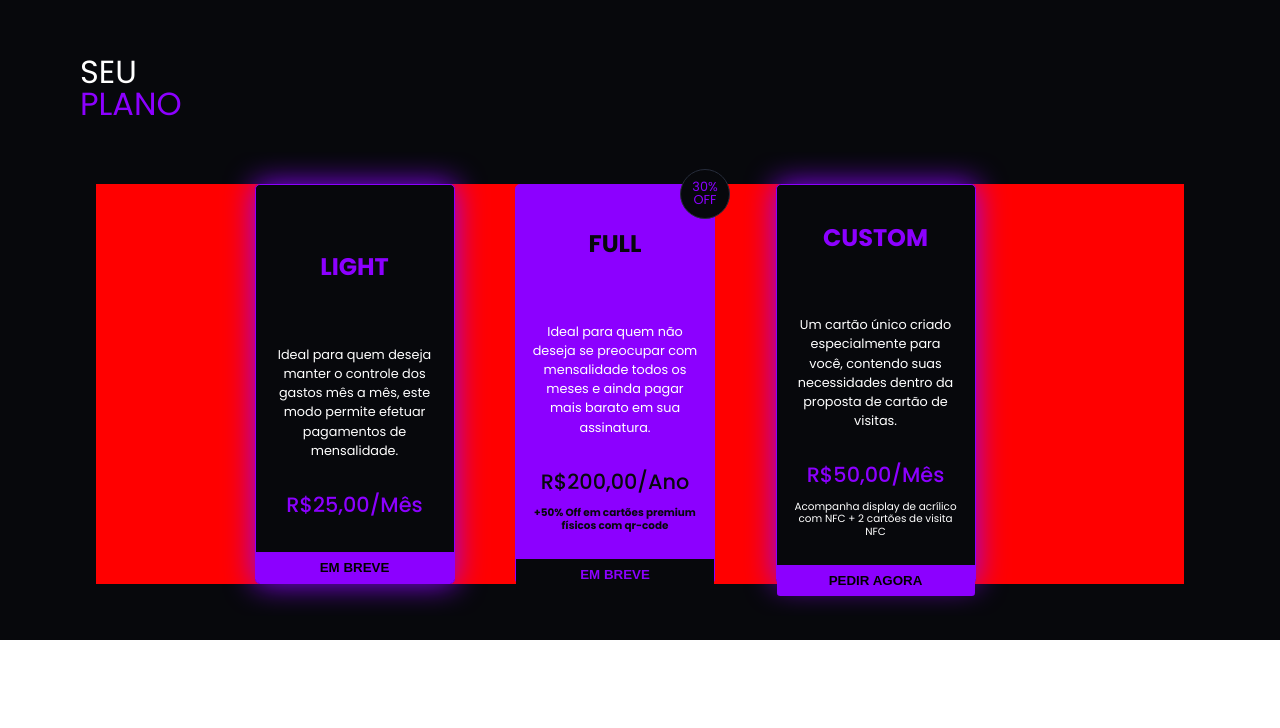
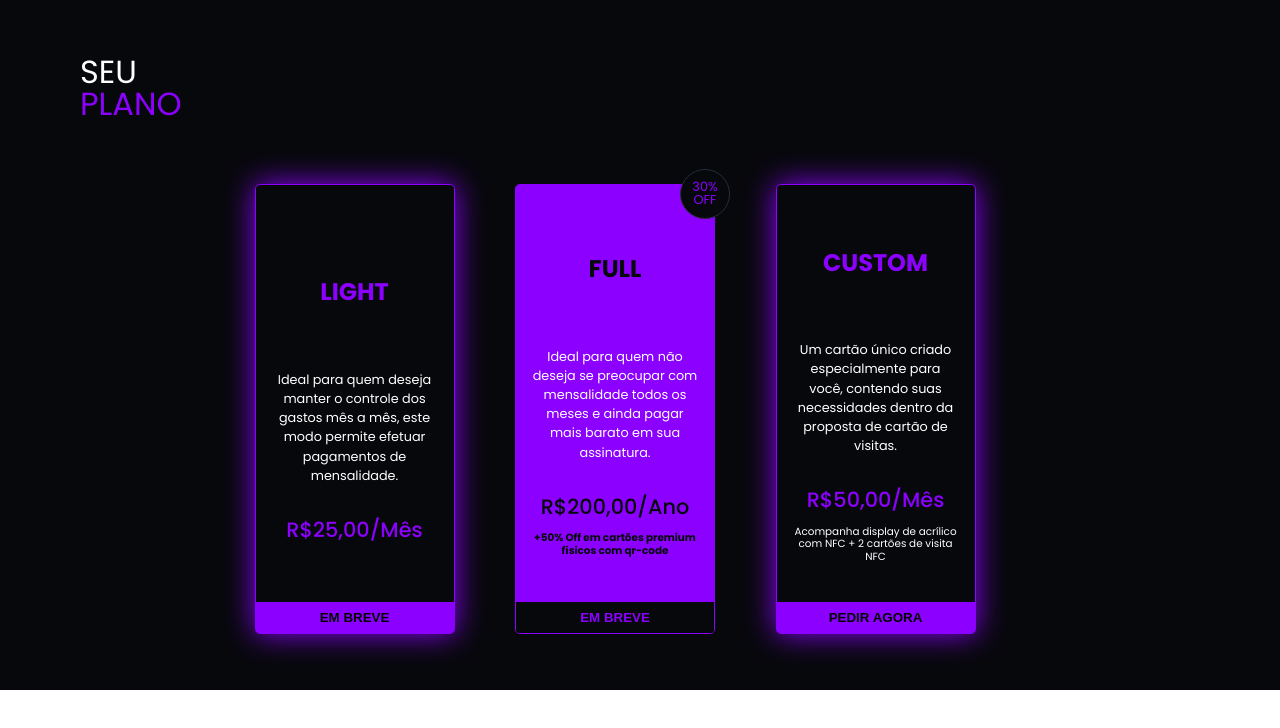
Before and after one commit to lcpsd/visitase7e, a Next.js app: page /LadingPage/components/PlansSection/Index in a window 1280 px wide. Shown: the top 728 px of the page. Built offline with nearby package versions, Linux system fonts and the light colour scheme.

Commit message:
plans layout adjustments

```diff
--- a/src/pages/LadingPage/components/PlansSection/styles.js
+++ b/src/pages/LadingPage/components/PlansSection/styles.js
@@ -65,7 +65,7 @@ const styles = styled.section`
 
             width: 200px;
 
-            height: 400px;
+            height: 450px;
 
             margin: 0 auto;
 
@@ -201,12 +201,11 @@ const styles = styled.section`
     }
 
     @media (min-width: 1024px){
+        .container{
             .swiper{
                 padding: 2rem 1rem;
 
-
                 .swiper-wrapper{
-                background: red;
                     display: flex;
                     align-items: center;
                     justify-content: center !important;
@@ -216,6 +215,7 @@ const styles = styled.section`
                 }
             }
         }
+    }
 
 `
 
```
Lines whose indentation alone changed are shown as unchanged.
